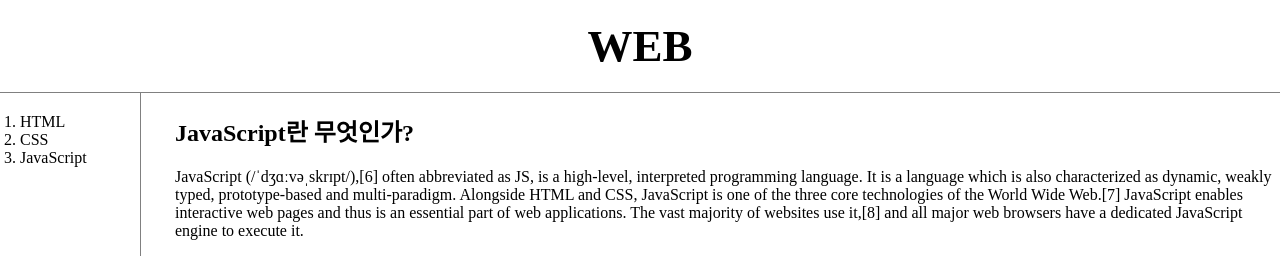
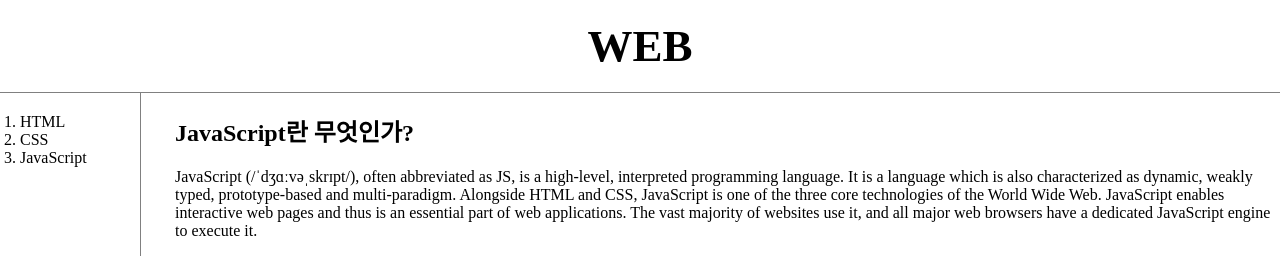
Before and after one commit to kshyun1223/web2_css, a plain HTML site: page javascript.html in a window 1280 px wide. Drawn offline with Linux system fonts and the light colour scheme.

Commit message:
Update javascript.html

```diff
--- a/javascript.html
+++ b/javascript.html
@@ -16,7 +16,7 @@
 
 			<div id="article">
 				<h2>JavaScript란 무엇인가?</h2>
-				<p>JavaScript (/ˈdʒɑːvəˌskrɪpt/),[6] often abbreviated as JS, is a high-level, interpreted programming language. It is a language which is also characterized as dynamic, weakly typed, prototype-based and multi-paradigm. Alongside HTML and CSS, JavaScript is one of the three core technologies of the World Wide Web.[7] JavaScript enables interactive web pages and thus is an essential part of web applications. The vast majority of websites use it,[8] and all major web browsers have a dedicated JavaScript engine to execute it.</p>
+				<p>JavaScript (/ˈdʒɑːvəˌskrɪpt/), often abbreviated as JS, is a high-level, interpreted programming language. It is a language which is also characterized as dynamic, weakly typed, prototype-based and multi-paradigm. Alongside HTML and CSS, JavaScript is one of the three core technologies of the World Wide Web. JavaScript enables interactive web pages and thus is an essential part of web applications. The vast majority of websites use it, and all major web browsers have a dedicated JavaScript engine to execute it.</p>
 			</div>
 		</div>
 	</body>
```
